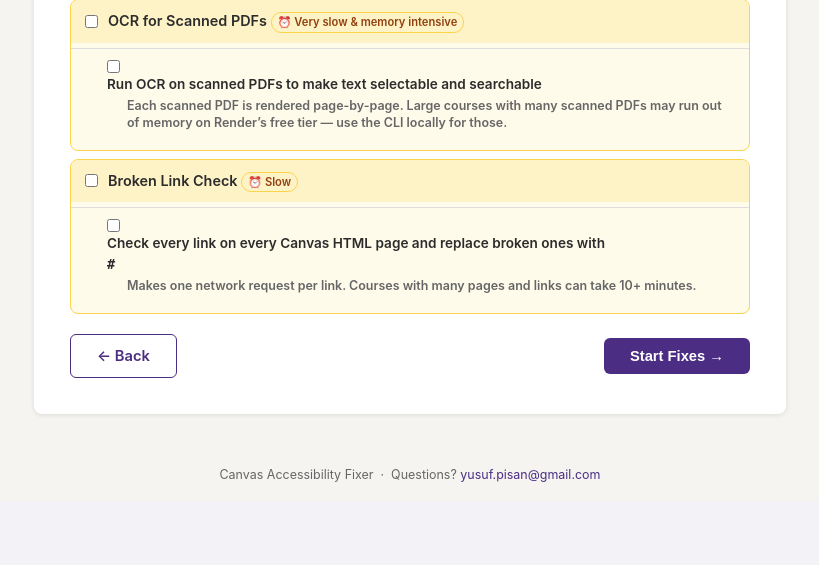
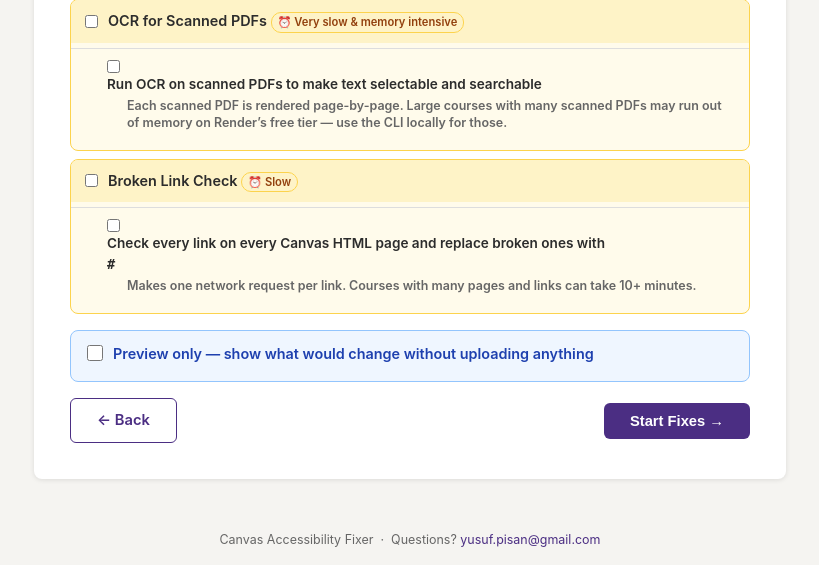
Before and after one commit to pisanuw/canvas-accessibility, a Flask app: page /confirm in a window 1280 px wide. Shown: the part 1697-2262 px from the top of the page, without its empty margins (230-1049 px from the left). Before the commit the page ends 2179 px from the top, so only its background shows below. Run offline with Flask 3, Linux system fonts and the light colour scheme; the visitor is signed in with stand-in values (Sample User, id 1).

Commit message:
Add dry-run mode, collapsible report cards, Ally score, course search, and CLI parity
- Dry-run/preview checkbox on confirm step; banner on report page
- Collapsible per-content-type cards with per-file detail table
- Filter (All/Changed/Errors Only) and Expand/Collapse All controls
- Ally score card on report; breadcrumb link to Ally dashboard
- LibraryReference explanation section on report
- Instructor email field on credentials step; email notification to instructor
- Course name search with debounced Canvas API on course step
- Progress bar + section labels + elapsed timer on running page
- Copy terminal button on running page
- fix_all.py CLI: syllabus + assignments included, word/pptx fix parity
- CSS: dry-run toggle, ally-link, report cards, progress bar, search dropdown

Co-Authored-By: Claude Sonnet 4.6 <noreply@anthropic.com>

```diff
--- a/webapp/app.py
+++ b/webapp/app.py
@@ -291,8 +291,9 @@ def confirm():
     if "job_id" not in session:
         return redirect(url_for("credentials"))
     if request.method == "POST":
-        session["confirm_done"] = True
-        session["selected_fixes"] = request.form.getlist("fix")
+        session["confirm_done"]    = True
+        session["selected_fixes"]  = request.form.getlist("fix")
+        session["dry_run"]         = bool(request.form.get("dry_run"))
         return redirect(url_for("running"))
     has_ai = bool(session.get("anthropic_key", ""))
     return render_template("confirm.html",
@@ -365,6 +366,7 @@ def stream():
     ally_client_id   = session.get("ally_client_id", 5)
     ally_cookie      = session.get("ally_cookie", "")
     ally_score_pct   = session.get("ally_score_pct", None)
+    dry_run          = session.get("dry_run", False)
     selected_fixes = session.get("selected_fixes", [])
 
     if not all([job_id, course_id, canvas_token]):
@@ -450,16 +452,19 @@ def stream():
 
                 # ── HTML page + assignment fixes ───────────────────────────
                 html_fixes = [v for k, v in _HTML_FIX_MAP.items() if k in sel]
+                if dry_run:
+                    msg_q.put(("log", "── PREVIEW MODE — no changes will be uploaded ──"))
+
                 if html_fixes:
                     from fixes.fix_html_pages import (fix_course_pages,
                                                        fix_course_assignments,
                                                        fix_course_syllabus)
                     msg_q.put(("log", "── HTML Page Fixes ──────────────────────"))
-                    fix_results["html"] = fix_course_pages(client, course_id, html_fixes)
+                    fix_results["html"] = fix_course_pages(client, course_id, html_fixes, dry_run=dry_run)
                     msg_q.put(("log", "── Syllabus Fixes ───────────────────────"))
-                    fix_results["syllabus"] = fix_course_syllabus(client, course_id, html_fixes)
+                    fix_results["syllabus"] = fix_course_syllabus(client, course_id, html_fixes, dry_run=dry_run)
                     msg_q.put(("log", "── Assignment Description Fixes ─────────"))
-                    fix_results["assignments"] = fix_course_assignments(client, course_id, html_fixes)
+                    fix_results["assignments"] = fix_course_assignments(client, course_id, html_fixes, dry_run=dry_run)
                 else:
                     fix_results["html"] = []
                     fix_results["syllabus"] = []
@@ -470,7 +475,7 @@ def stream():
                 if word_fixes:
                     msg_q.put(("log", "── Word Document Fixes ──────────────────"))
                     from fixes.fix_word_docs import fix_course_word_files
-                    fix_results["word"] = fix_course_word_files(client, course_id, word_fixes)
+                    fix_results["word"] = fix_course_word_files(client, course_id, word_fixes, dry_run=dry_run)
                 else:
                     fix_results["word"] = []
 
@@ -484,14 +489,14 @@ def stream():
                         msg_q.put(("log", "── Image Fixes (Ally) ───────────────────"))
                         fix_results["images"] = fix_course_image_files(
                             client, _ally_token, _ally_cookie,
-                            _ally_client_id, course_id)
+                            _ally_client_id, course_id, dry_run=dry_run)
                     else:
                         fix_results["images"] = []
                     if run_seizure:
                         msg_q.put(("log", "── Image Seizure Replacements ───────────"))
                         fix_results["seizure"] = fix_course_seizure_images(
                             client, _ally_token, _ally_cookie,
-                            _ally_client_id, course_id)
+                            _ally_client_id, course_id, dry_run=dry_run)
                     else:
                         fix_results["seizure"] = []
                 elif (run_decorative or run_seizure) and not _ally_token:
@@ -506,7 +511,7 @@ def stream():
                 if "pdf_metadata_all" in sel:
                     msg_q.put(("log", "── PDF Metadata Fixes ───────────────────"))
                     from fixes.fix_pdf_metadata import fix_course_pdfs
-                    fix_results["pdf_meta"] = fix_course_pdfs(client, course_id, ["all"])
+                    fix_results["pdf_meta"] = fix_course_pdfs(client, course_id, ["all"], dry_run=dry_run)
                 else:
                     fix_results["pdf_meta"] = []
 
@@ -516,7 +521,7 @@ def stream():
                     msg_q.put(("log", "── PDF Content Fixes ────────────────────"))
                     from fixes.fix_pdf_content import fix_course_pdf_content
                     fix_results["pdf_content"] = fix_course_pdf_content(
-                        client, course_id, pdf_content_fixes)
+                        client, course_id, pdf_content_fixes, dry_run=dry_run)
                 else:
                     fix_results["pdf_content"] = []
 
@@ -525,7 +530,7 @@ def stream():
                 if pptx_fixes:
                     msg_q.put(("log", "── PowerPoint Fixes ─────────────────────"))
                     from fixes.fix_pptx_files import fix_course_pptx_files
-                    fix_results["pptx"] = fix_course_pptx_files(client, course_id, pptx_fixes)
+                    fix_results["pptx"] = fix_course_pptx_files(client, course_id, pptx_fixes, dry_run=dry_run)
                 else:
                     fix_results["pptx"] = []
 
@@ -602,6 +607,7 @@ def stream():
                         "course_id":        course_id,
                         "course_code":      course_code,
                         "has_ai":           has_ai,
+                        "dry_run":          dry_run,
                         "instructor_email": instructor_email,
                         "ally_score_pct":   ally_score_pct,
                         "summary":          _summarize(data["fix_results"]),
--- a/webapp/static/style.css
+++ b/webapp/static/style.css
@@ -681,6 +681,38 @@ footer {
 }
 footer a { color: var(--purple); text-decoration: none; }
 
+/* ── Dry-run toggle ──────────────────────────────────────────────────────────*/
+.dry-run-row {
+  margin: 16px 0 0;
+  padding: 12px 16px;
+  background: #eff6ff;
+  border: 1px solid #93c5fd;
+  border-radius: var(--radius);
+}
+.dry-run-label {
+  display: flex;
+  align-items: flex-start;
+  gap: 10px;
+  cursor: pointer;
+  font-size: .9rem;
+  color: #1e40af;
+}
+.dry-run-label input[type="checkbox"] {
+  margin-top: 2px;
+  width: 16px;
+  height: 16px;
+  accent-color: var(--purple);
+  flex-shrink: 0;
+}
+
+/* ── Ally breadcrumb link ────────────────────────────────────────────────────*/
+.ally-link {
+  color: var(--purple);
+  text-decoration: none;
+  font-weight: 500;
+}
+.ally-link:hover { text-decoration: underline; }
+
 /* ── Utilities ───────────────────────────────────────────────────────────────*/
 .mt-8  { margin-top: 8px;  }
 .mt-16 { margin-top: 16px; }
--- a/webapp/templates/confirm.html
+++ b/webapp/templates/confirm.html
@@ -216,7 +216,14 @@
       </div>
     </div>
 
-    <div class="btn-group" style="margin-top:20px;">
+    <div class="dry-run-row">
+      <label class="dry-run-label">
+        <input type="checkbox" name="dry_run" value="1" id="dry-run-cb">
+        <span>Preview only — show what would change without uploading anything</span>
+      </label>
+    </div>
+
+    <div class="btn-group" style="margin-top:16px;">
       <a href="{{ url_for('credentials') }}" class="btn btn-secondary btn-back">&larr; Back</a>
       <button type="submit" id="start-btn" class="btn btn-primary">Start Fixes &rarr;</button>
     </div>
```
Also changed, not shown: fix_all.py (+37 -11 lines), webapp/templates/report.html (+23 -0 lines).
